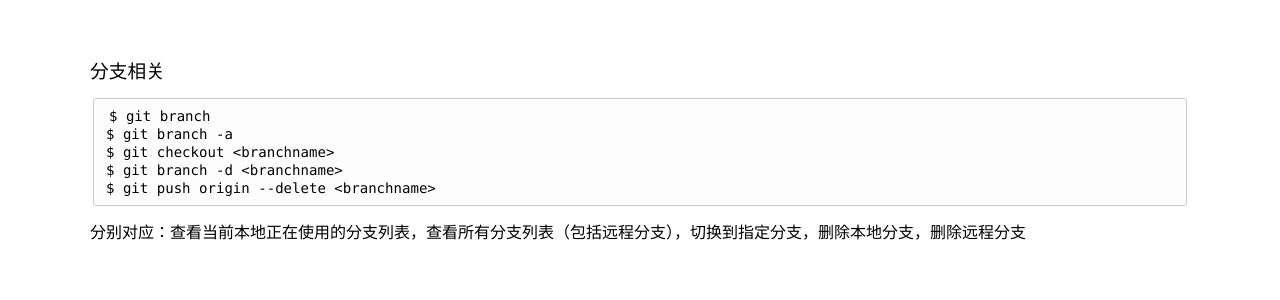
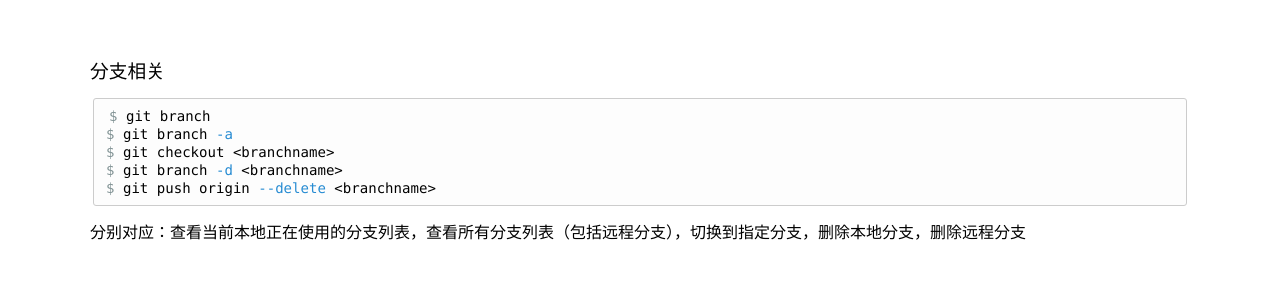
Before and after one commit to KamenRiderKuuga/kamenriderkuuga.github.io, a Jekyll site: the page built from _posts/2020-12-14-Git-1.md, in a window 1280 px wide and 900 px high, scrolled down 5762 px. Shown: the part 152-452 px from the top of the window. Built offline with Jekyll 4.4.1, drawn with Linux system fonts in a browser that asks for light colours.

Commit message:
doc: update code type

````diff
--- a/_posts/2020-12-14-Git-1.md
+++ b/_posts/2020-12-14-Git-1.md
@@ -299,7 +299,7 @@ $ git stash clear
 
 ### 分支相关
 
-```cosole
+```console
 $ git branch
 $ git branch -a
 $ git checkout <branchname>
````
